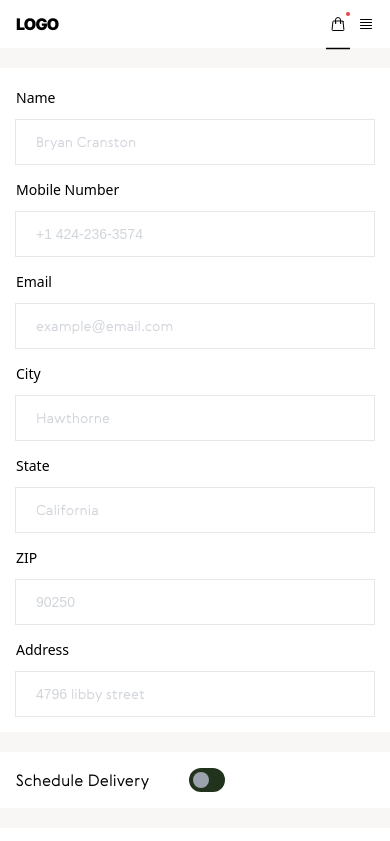
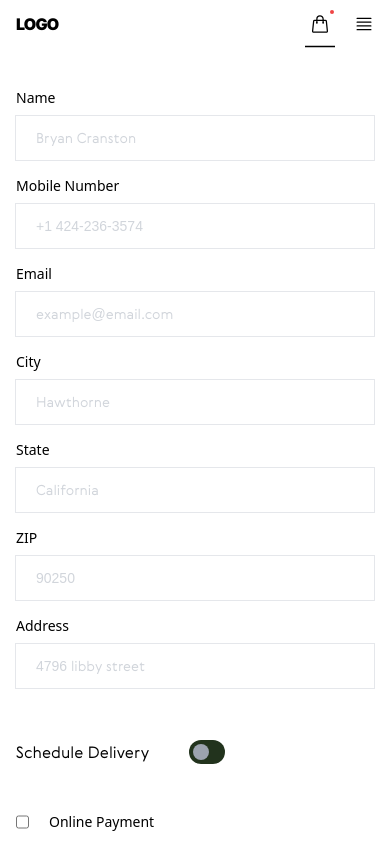
Before and after one commit to sazzadtanim/8-3-2023-ecomm-checkout, a Next.js app: page / in a window 390 px wide. Shown: the top 841 px of the page. Built offline with nearby package versions, Linux system fonts and the light colour scheme.

Commit message:
some minor changes

```diff
--- a/src/app/Header.tsx
+++ b/src/app/Header.tsx
@@ -1,6 +1,6 @@
 'use client'
-import Link from 'next/link'
-import { usePathname } from 'next/navigation'
+import Link from 'next/link';
+import { usePathname } from 'next/navigation';
 
 function Header() {
   const links: { title: string; url: string }[] = [
@@ -33,7 +33,7 @@ function Header() {
           </ul>
         </nav>
 
-        <nav className='flex items-center justify-center gap-3 sm:gap-10'>
+        <nav className='flex items-center justify-center gap-6 sm:gap-10'>
           <div className='relative'>
             <Link href={'/'}>
               <svg
@@ -42,7 +42,7 @@ function Header() {
                 viewBox='0 0 24 24'
                 strokeWidth={1.5}
                 stroke='currentColor'
-                className='h-4 w-4 sm:h-6 sm:w-6'
+                className='h-5 w-5 sm:h-6 sm:w-6'
               >
                 <path
                   strokeLinecap='round'
@@ -63,7 +63,7 @@ function Header() {
               viewBox='0 0 24 24'
               strokeWidth={1.5}
               stroke='currentColor'
-              className='h-4 w-4 sm:h-6 sm:w-6'
+              className='h-5 w-5 sm:h-6 sm:w-6'
             >
               <path
                 strokeLinecap='round'
--- a/src/app/layout.tsx
+++ b/src/app/layout.tsx
@@ -25,7 +25,7 @@ export default function RootLayout({
   return (
     <html lang='en'>
       <body
-        className={`${inter.className} ${gerbera.variable} mx-auto min-h-screen w-full bg-bg_color-100 antialiased`}
+        className={`${inter.className} ${gerbera.variable} mx-auto min-h-screen w-full sm:bg-bg_color-100 antialiased `}
       >
         <Header />
         {children}
--- a/src/components/Input.tsx
+++ b/src/components/Input.tsx
@@ -8,7 +8,7 @@ export default function Input(props: InputProps) {
   const { label, placeholder, type } = props
 
   return (
-    <div className='flex w-full flex-col gap-2 font-sans text-sm capitalize leading-7 last:col-start-1 last:col-end-3'>
+    <div className='flex w-full flex-col gap-1 sm:gap-2 font-sans text-sm capitalize leading-7 last:col-start-1 last:col-end-3'>
       {type === 'checkbox' ? (
         <label className='flex gap-5'>
           <input type='checkbox' name='radio' />
--- a/src/components/ProductCard.tsx
+++ b/src/components/ProductCard.tsx
@@ -22,11 +22,11 @@ function ProductCard(props: ProductCardProps) {
           priority
         />
         <div className='grid font-sans leading-6'>
-          <span className='text-xs font-bold text-gray-800 sm:text-base sm:font-semibold'>
+          <span className='text-xs font-bold text-gray-800 lg:text-base lg:font-semibold'>
             {title}
           </span>
-          <span className='text-xs text-gray-400 sm:text-sm '>{model}</span>
-          <span className='font-sans text-sm font-semibold sm:text-base'>
+          <span className='text-xs text-gray-400 lg:text-sm '>{model}</span>
+          <span className='font-sans text-sm font-semibold lg:text-base'>
             ${price}
           </span>
         </div>
```
